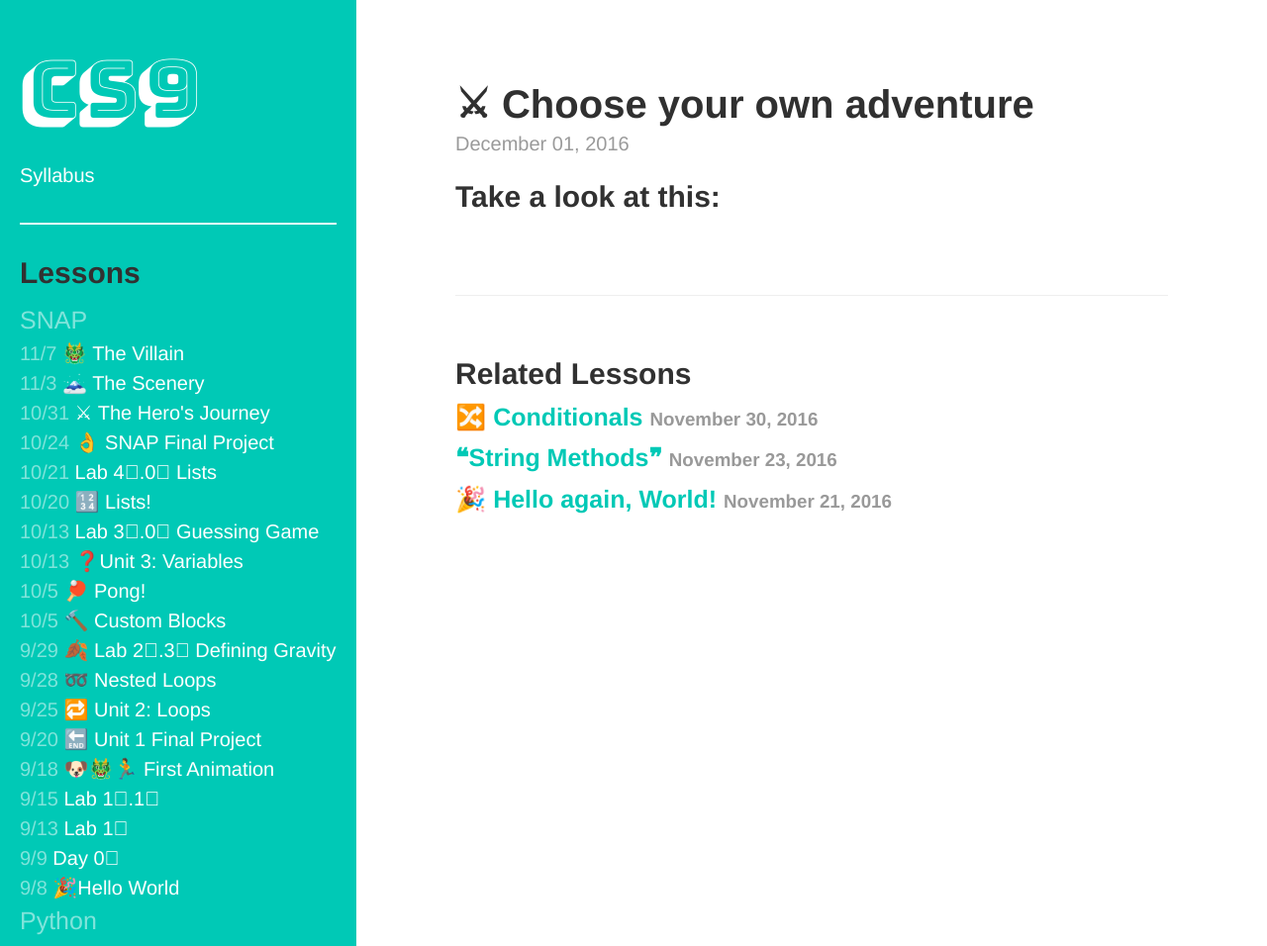
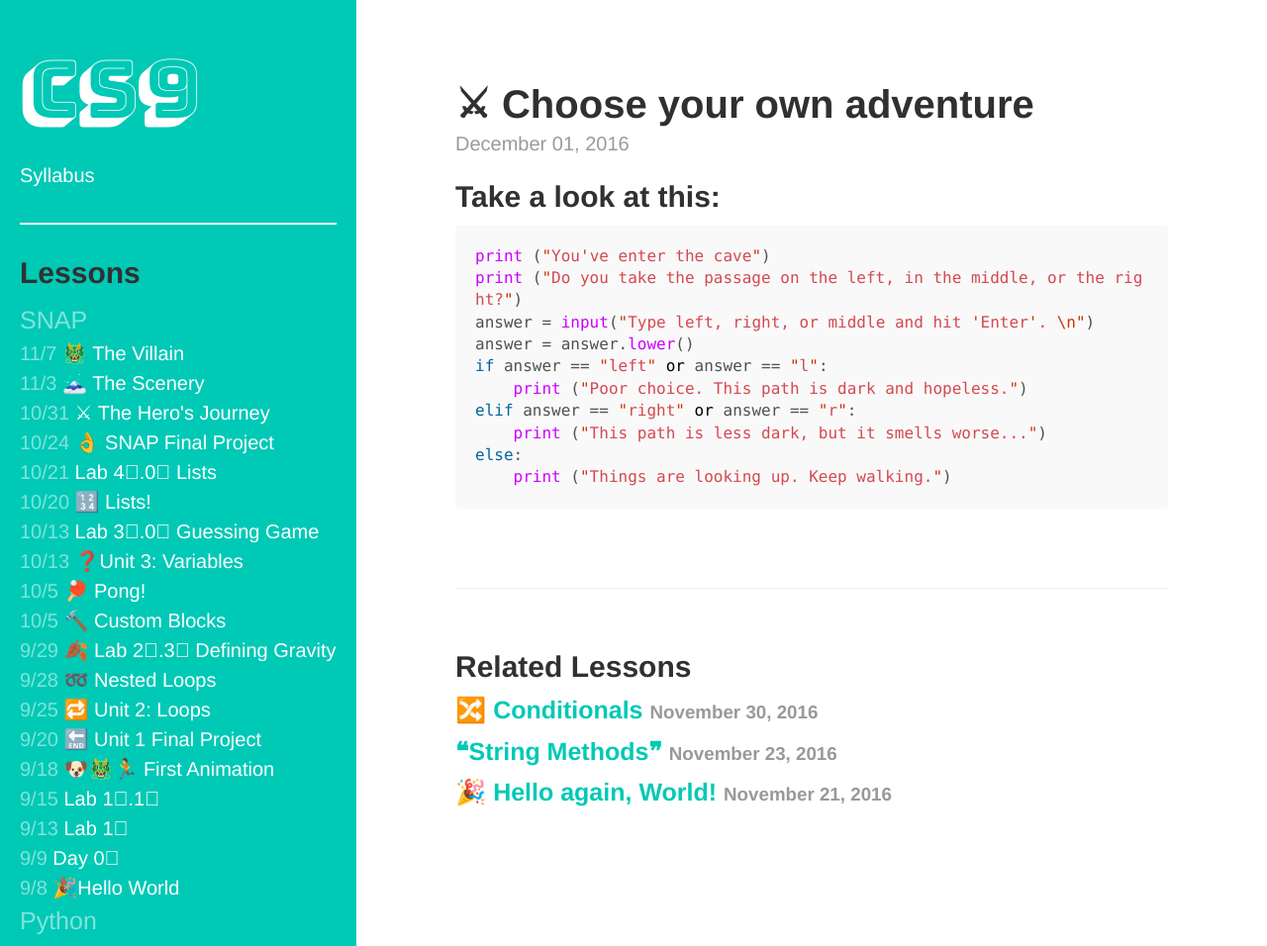
Before and after one commit to bensk/CS9, a Jekyll site: the page built from _posts/Python/2016-12-1-⚔-choose-your-own-adventure.md, in a window 1280 px wide and 956 px high. Shown: the whole window at 99% size. Built offline with Jekyll 4.4.1, drawn with Linux system fonts in a browser that asks for light colours; some web fonts are replaced; a style sheet for code colours, icons or effects is not loaded.

Commit message:
swapped out embed

````diff
--- a/_posts/Python/2016-12-1-⚔-choose-your-own-adventure.md
+++ b/_posts/Python/2016-12-1-⚔-choose-your-own-adventure.md
@@ -8,4 +8,15 @@ category: "Python"
 
 ## Take a look at this:
 
-<script src="//repl.it/embed/EcZh/1.js"></script>
+```python
+print ("You've enter the cave")
+print ("Do you take the passage on the left, in the middle, or the right?")
+answer = input("Type left, right, or middle and hit 'Enter'. \n")
+answer = answer.lower()
+if answer == "left" or answer == "l":
+    print ("Poor choice. This path is dark and hopeless.")
+elif answer == "right" or answer == "r":
+    print ("This path is less dark, but it smells worse...")
+else:
+    print ("Things are looking up. Keep walking.")
+```
````
Also changed, not shown: 1 other file.
